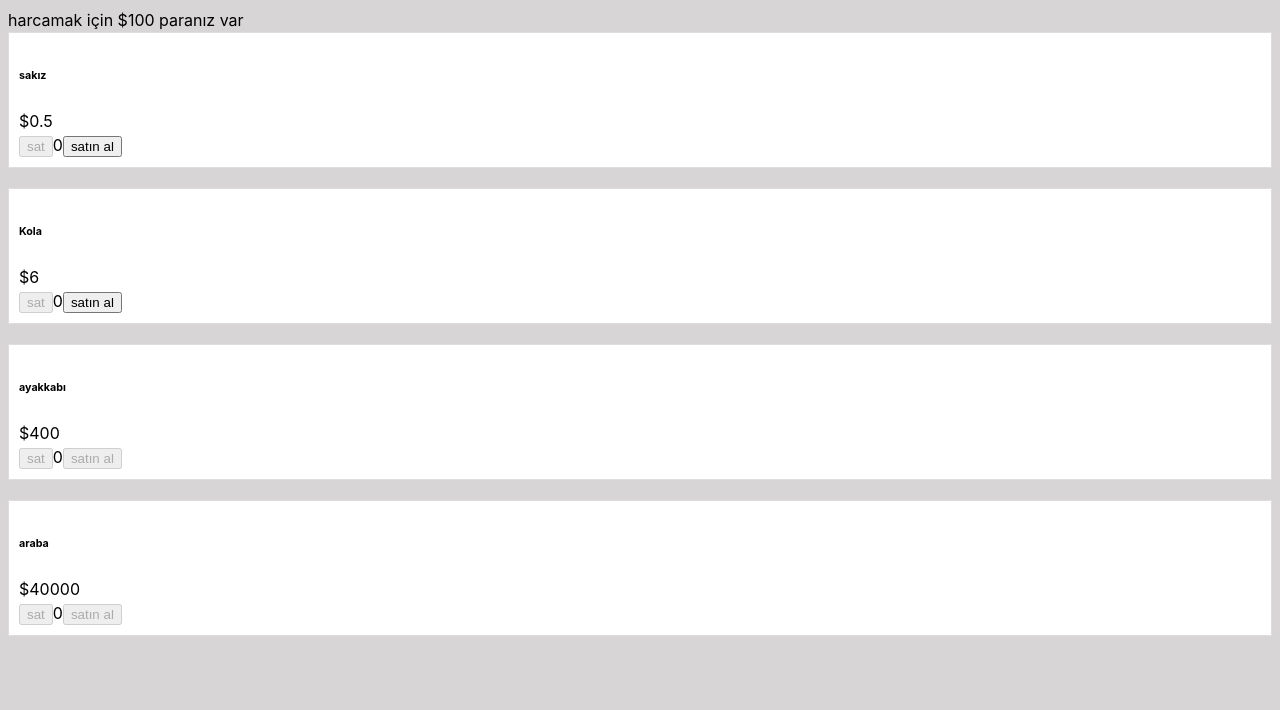
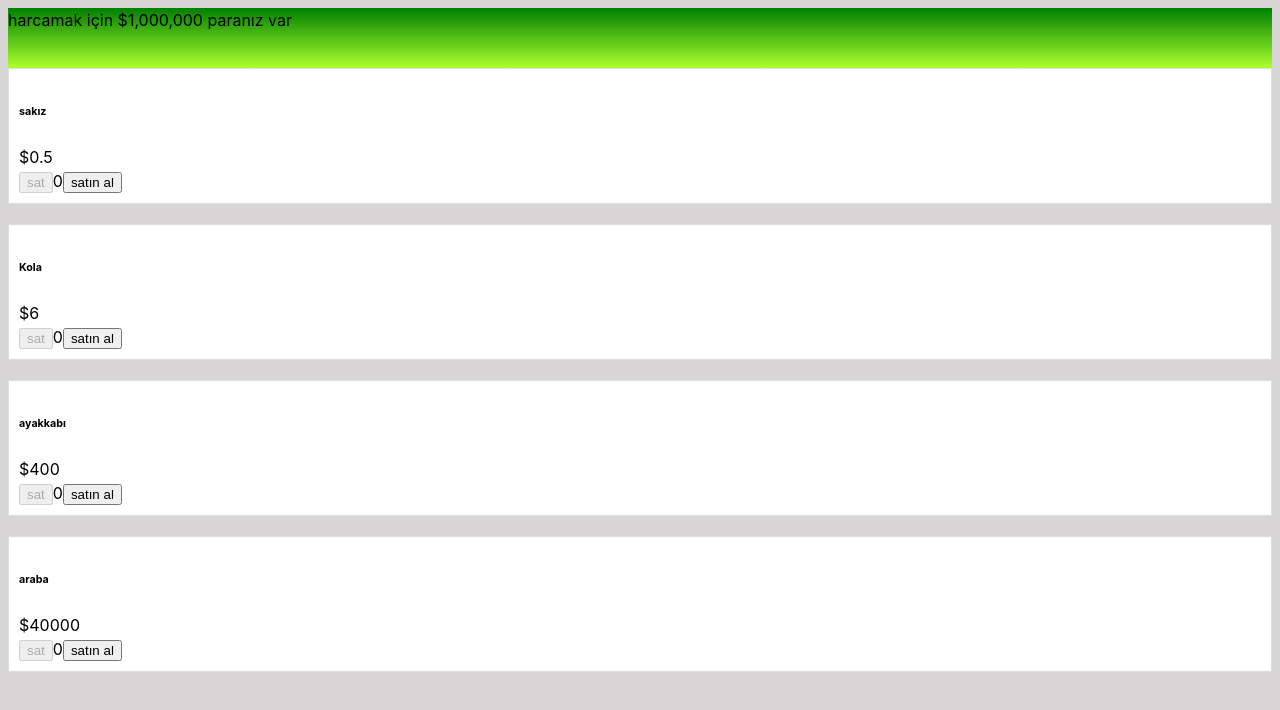
Before and after one commit to kasimugur/spend-money-app, a React (Vite) app: page / in a window 1280 px wide. Shown: the top 710 px of the page. Built offline with nearby package versions, Linux system fonts and the light colour scheme.

Commit message:
finish updated

```diff
--- a/src/App.jsx
+++ b/src/App.jsx
@@ -4,7 +4,7 @@ import { Basket, Header, Product } from './components'
 import products from './products.json'
 import { SiteContext } from './context'
 function App() {
-  const [money, setMoney] = useState(100)
+  const [money, setMoney] = useState(1000000)
   const [basket, setBasket] = useState([])
   const [total, setTotal] = useState(0)
 
--- a/src/components/Header.jsx
+++ b/src/components/Header.jsx
@@ -1,22 +1,28 @@
 import { useContext } from "react"
 import { SiteContext } from "../context"
+import { moneyFormat } from "./helpers"
 
 export default function Header() {
   const { total, money } = useContext(SiteContext)
   return (
     <>
-      <div>
         {total > 0 && money - total !== 0 && (
-          <div>    harcamak için ${money - total} paranız kaldı</div>
+          <div className="header">    harcamak için ${moneyFormat(money - total)} paranız kaldı</div>
         )}
         {total === 0 && (
-          <div>    harcamak için ${money} paranız var</div>
+          <div className="header">    harcamak için ${moneyFormat(money)} paranız var</div>
         )}
         {money - total === 0 && (
-          <div>paran bitti, bakiyeyi tekrar yükleyiniz </div>
+          <div className="header">paran bitti, bakiyeyi tekrar yükleyiniz </div>
         )}
-      </div>
-
+      <style>
+        {
+        `  .header {
+          background: linear-gradient(to bottom , green , greenyellow);
+          height:60px;
+          }
+          `}
+      </style>
     </>
   )
 }
--- /dev/null
+++ b/src/components/helpers.js
@@ -0,0 +1,4 @@
+const moneyFormat = (money) => {
+  return money.toLocaleString()
+}
+export {moneyFormat}
```
Also changed, not shown: src/components/Basket.jsx (line endings or trailing spaces).
